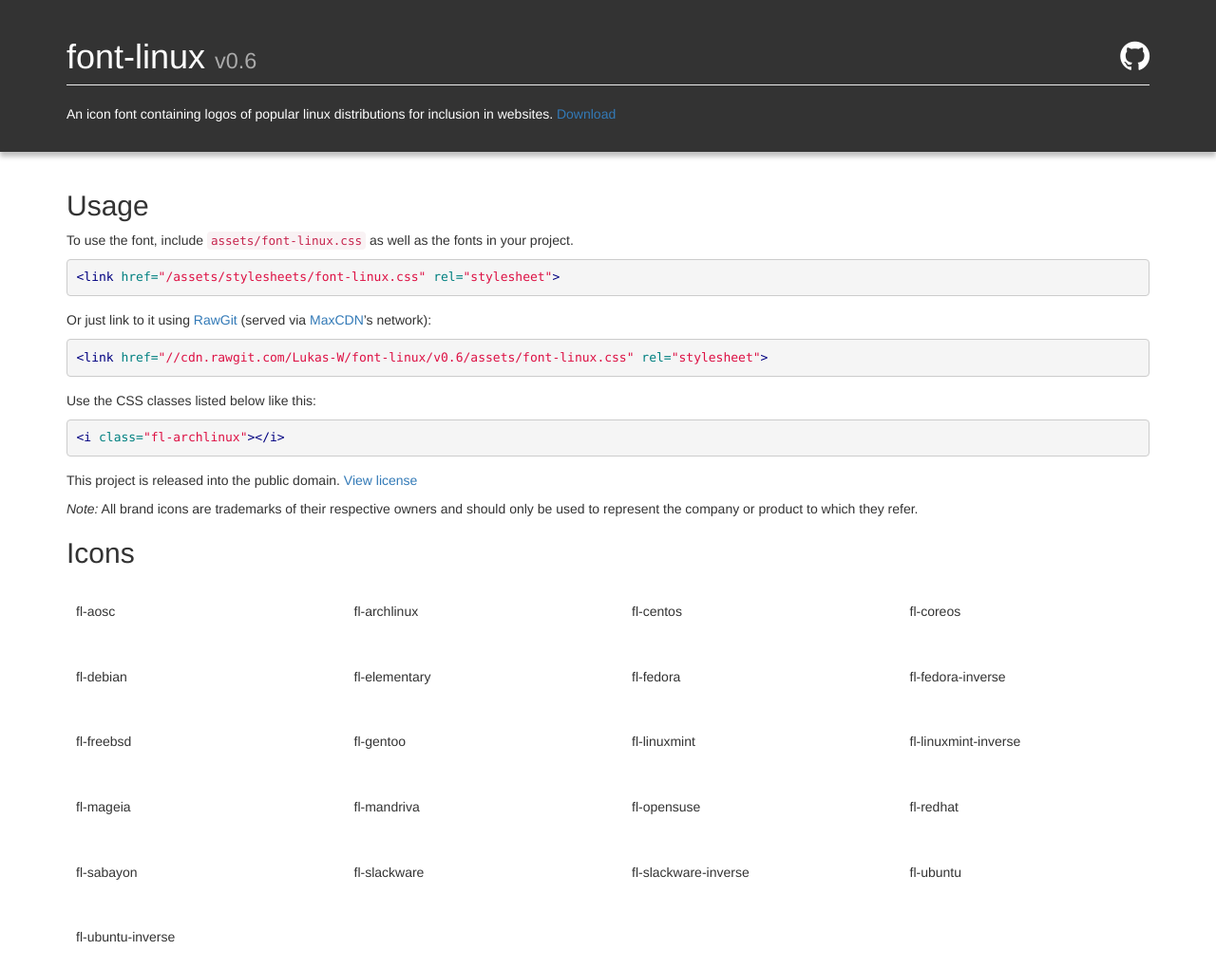
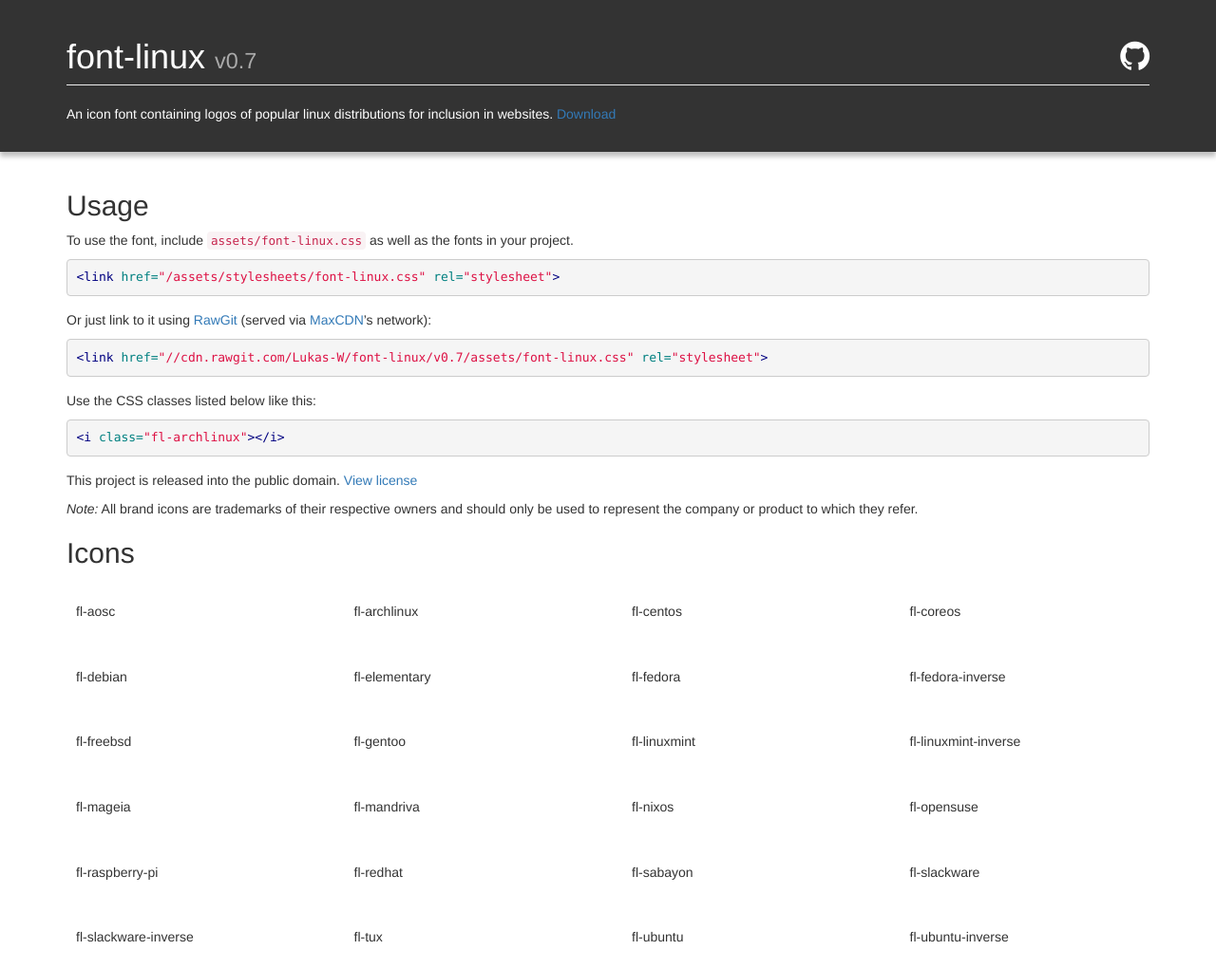
Before and after one commit to lukas-w/font-logos, a Jekyll site: the page built from index.html, in a window 1280 px wide. Shown: the whole page at 95% size. Built offline with Jekyll 4.4.1, drawn with Linux system fonts in a browser that asks for light colours; nearby versions of some CDN libraries; some web fonts are replaced.

Commit message:
Update to v0.7

```diff
--- a/_data/fl.yaml
+++ b/_data/fl.yaml
@@ -1,4 +1,4 @@
-version: 0.6
+version: 0.7
 icons:
     - aosc
     - archlinux
@@ -14,10 +14,13 @@ icons:
     - linuxmint-inverse
     - mageia
     - mandriva
+    - nixos
     - opensuse
+    - raspberry-pi
     - redhat
     - sabayon
     - slackware
     - slackware-inverse
+    - tux
     - ubuntu
     - ubuntu-inverse
```
